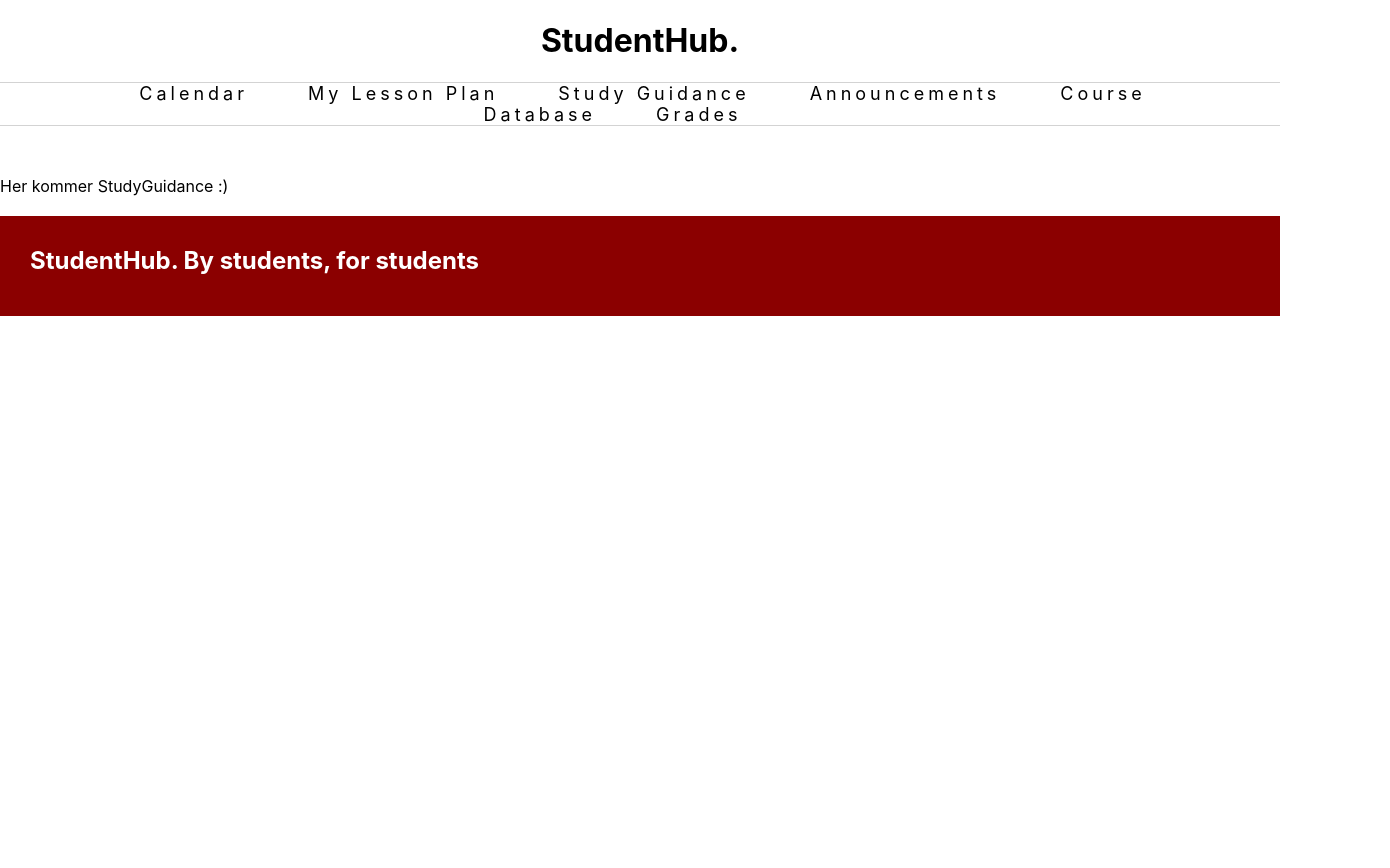
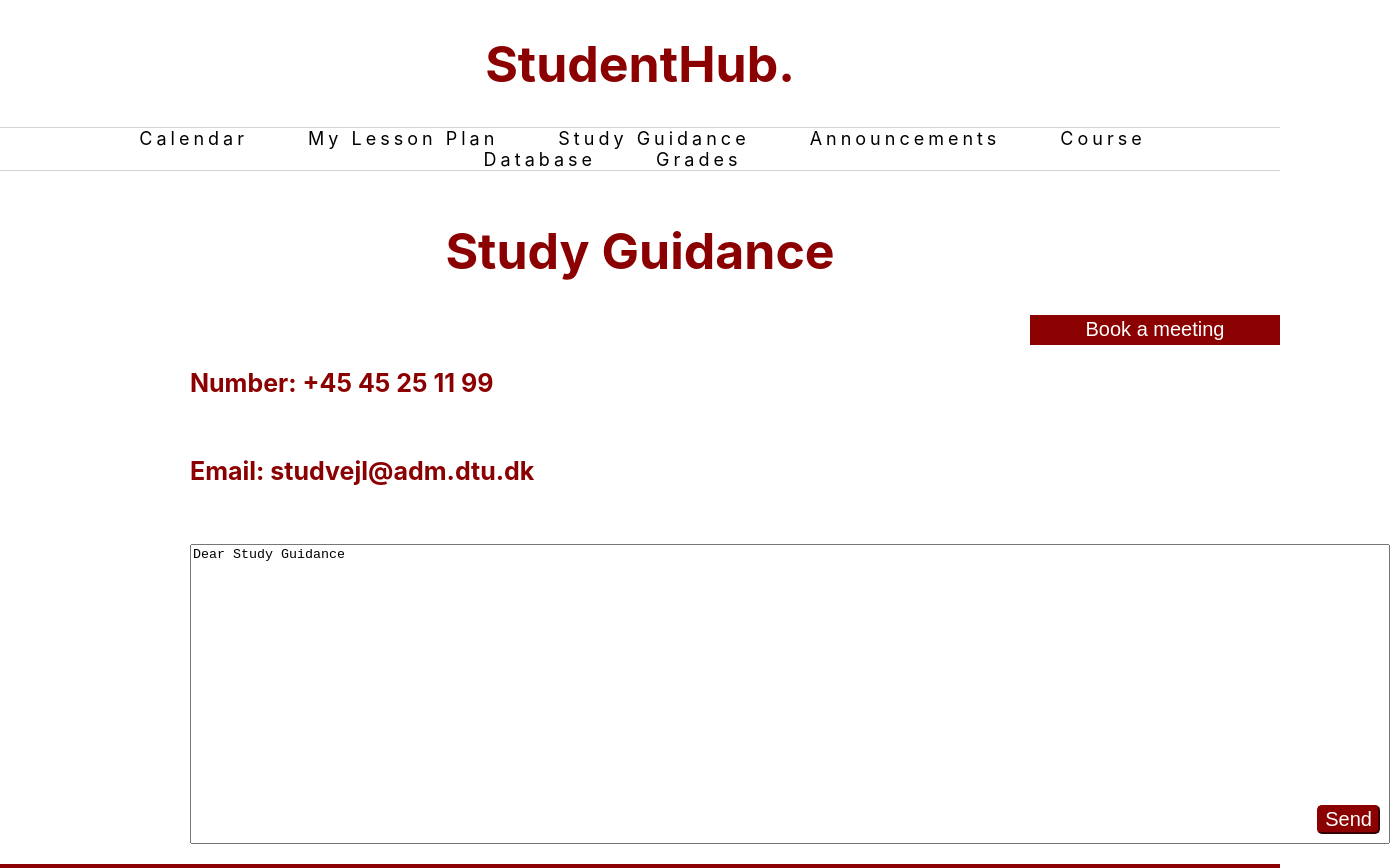
Before and after one commit to sebsinding/StudentHub, a React (Create React App) app: page /StudyGuidance in a window 1280 px wide. Shown: the top 868 px of the page, 1390 px wide, since content can reach past the window. Before the commit the page ends 800 px from the top, so only its background shows below. Built offline with nearby package versions, Linux system fonts and the light colour scheme.

Commit message:
study guidence - big commit

```diff
--- a/public/index.html
+++ b/public/index.html
@@ -25,6 +25,15 @@
       Learn how to configure a non-root public URL by running `npm run build`.
     -->
     <title>React App</title>
+    <script>
+    function closeNav() {
+      document.getElementById("mySidepanel").style.width = "0";
+    }
+    function openNav() {
+    document.getElementById("mySidepanel").style.width = "250px";
+    }
+    </script>
+
   </head>
   <body>
     <noscript>You need to enable JavaScript to run this app.</noscript>
--- /dev/null
+++ b/src/Pages/StudyGuidance.css
@@ -0,0 +1,97 @@
+h1 {
+    font-size: 50px;
+    font-family: -apple-system, BlinkMacSystemFont, 'Segoe UI', Roboto, Oxygen, Ubuntu, Cantarell, 'Open Sans', 'Helvetica Neue', sans-serif;
+    color: darkred;
+    text-align: center;
+}
+
+.minor_Tekst{
+    font-size: 25px;
+    font-family: -apple-system, BlinkMacSystemFont, 'Segoe UI', Roboto, Oxygen, Ubuntu, Cantarell, 'Open Sans', 'Helvetica Neue', sans-serif;
+    color: darkred;
+    padding-left: 190px;
+}
+
+.textarea-container {
+    position: relative;
+    width: 1200px;
+    height: 300px;
+    margin-left: 190px;
+  }
+  .textarea-container textarea {
+    width: 100%;
+    height: 100%;
+    box-sizing: border-box;
+    resize: none;
+  }
+  .textarea-container button {
+    position: absolute;
+    bottom: 10px;
+    right: 10px;
+  }
+
+  #send_btn{
+    font-size: 20px;
+    text-align: center;
+    background-color: darkred;
+    border-color: darkred;
+    -webkit-border-radius: 5px;
+    -moz-border-radius: 5px;
+    border-radius: 5px;
+    color: white;
+}
+
+/* The sidepanel menu */
+.sidepanel {
+    height: 100%; /* Specify a height */
+    width: 0px; /* 0 width - change this with JavaScript */
+    position: fixed; /* Stay in place */
+    z-index: 1; /* Stay on top */
+    top: 0;
+    right: 0;
+    background-color: darkred; /* Black*/
+    overflow-x: hidden; /* Disable horizontal scroll */
+    padding-top: 60px; /* Place content 60px from the top */
+    transition: 0.5s; /* 0.5 second transition effect to slide in the sidepanel */
+  }
+
+  /* The sidepanel links */
+  .sidepanel a {
+    padding: 8px 8px 8px 32px;
+    text-decoration: none;
+    font-size: 25px;
+    color: #818181;
+    display: block;
+    transition: 0.3s;
+  }
+
+  /* When you mouse over the navigation links, change their color */
+  .sidepanel a:hover {
+    color: #f1f1f1;
+  }
+
+  /* Position and style the close button (top right corner) */
+  .sidepanel .closebtn {
+    position: absolute;
+    top: 0;
+    right: 25px;
+    font-size: 36px;
+    margin-left: 50px;
+  }
+
+  /* Style the button that is used to open the sidepanel */
+  .openbtn {
+    width: 250px;
+    height: 30px;
+    position: absolute;
+    right: 0px;
+    font-size: 20px;
+    cursor: pointer;
+    background-color: darkred;
+    color: white;
+    border: none;
+  }
+
+  .openbtn:hover {
+    background-color: rgb(99, 5, 5);
+  }
--- a/src/Pages/StudyGuidance.js
+++ b/src/Pages/StudyGuidance.js
@@ -1,7 +1,35 @@
+import './StudyGuidance.css';
+
+
+//TODO: sæt "send" button ind i textarea, fjern skygger fra knapper, skriv tekst i text area lav baggrundsfarve/billede
+
 const StudyGuidance = () => {
+  const openNav = () => {
+    document.getElementById("mySidepanel").style.width = "250px";
+  }
+  const closeNav = () => {
+    document.getElementById("mySidepanel").style.width = "0";
+  }
+
+
     return (
-      <p>Her kommer StudyGuidance :)</p>
+    <>
+    <h1 className='Welcome'>Study Guidance</h1>
+    <div id="mySidepanel" class="sidepanel">
+      <a href="javascript:void(0)" class="closebtn" onClick={closeNav}>&times;</a>
+    </div>
+
+    <button class="openbtn" onClick={openNav}>Book a meeting</button>
+    <br></br>
+    <h4 className='minor_Tekst'>Number:  +45 45 25 11 99</h4>
+    <h6 className='minor_Tekst'>Email:  studvejl@adm.dtu.dk</h6>
+    <div class="textarea-container">
+      <textarea name="foo">Dear Study Guidance</textarea>
+      <button id = "send_btn">Send</button>
+    </div>
+    </>
     )
-  };
+  }
+  ;
 
   export default StudyGuidance;
```
